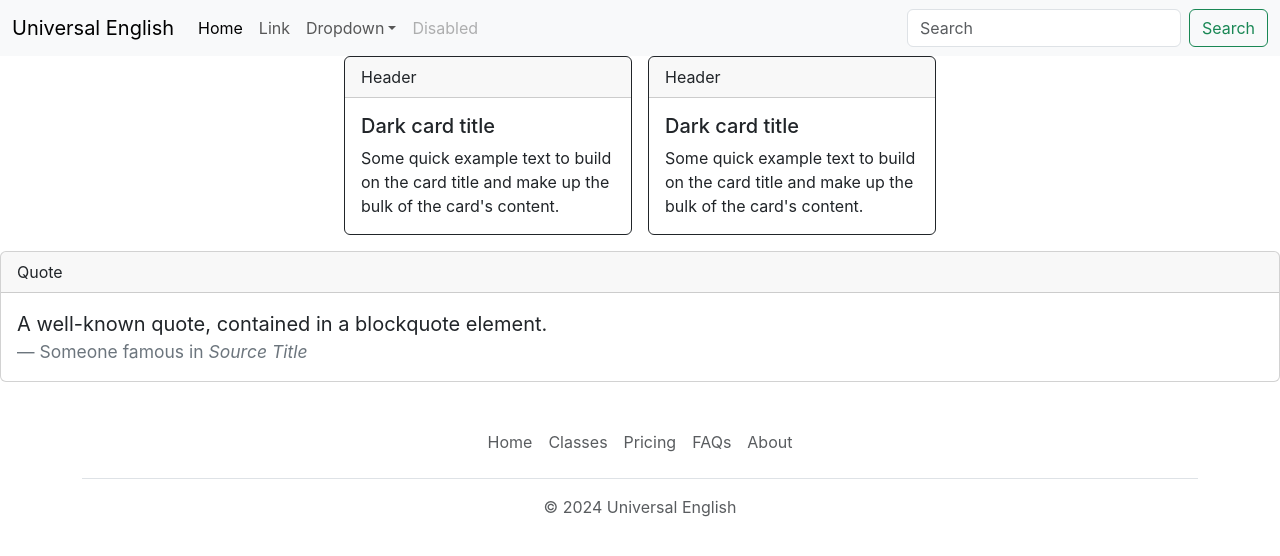
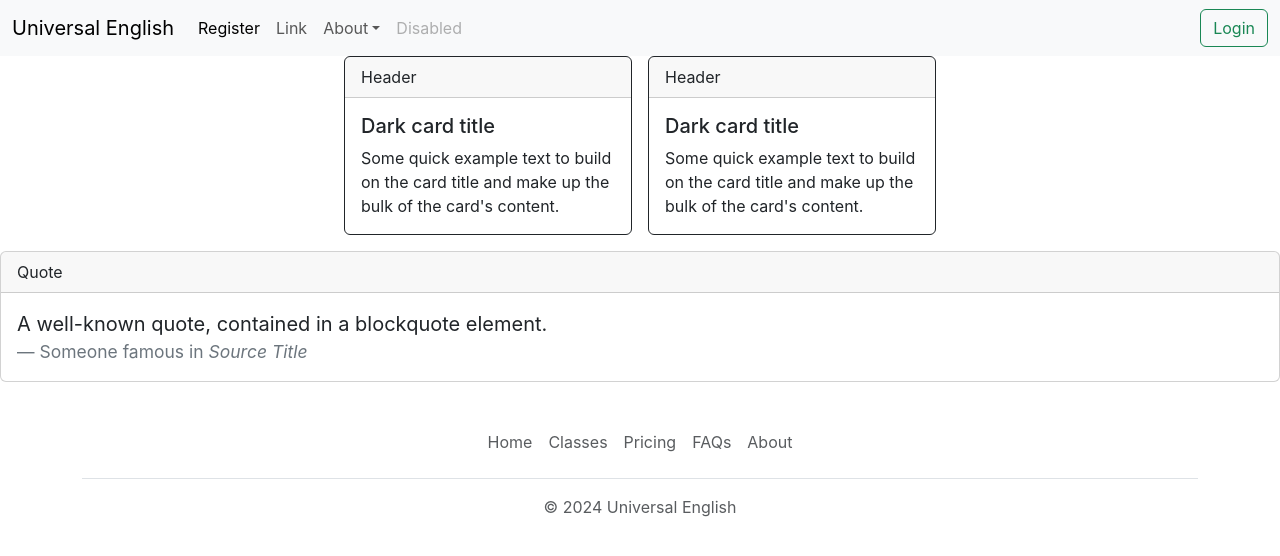
Before and after one commit to jmmount/universal, a React (Create React App) app: page / in a window 1280 px wide. Shown: the top 556 px of the page. Built offline with nearby package versions, Linux system fonts and the light colour scheme.

Commit message:
adds pages

```diff
--- a/src/components/Navbar.jsx
+++ b/src/components/Navbar.jsx
@@ -9,14 +9,14 @@ function Navbar () {
     <div className="collapse navbar-collapse" id="navbarSupportedContent">
       <ul className="navbar-nav me-auto mb-2 mb-lg-0">
         <li className="nav-item">
-          <a className="nav-link active" aria-current="page" href="#">Home</a>
+          <a className="nav-link active" aria-current="page" href="#">Register</a>
         </li>
         <li className="nav-item">
           <a className="nav-link" href="#">Link</a>
         </li>
         <li className="nav-item dropdown">
           <a className="nav-link dropdown-toggle" href="#" role="button" data-bs-toggle="dropdown" aria-expanded="false">
-            Dropdown
+            About
           </a>
 
         </li>
@@ -24,9 +24,9 @@ function Navbar () {
           <a className="nav-link disabled" aria-disabled="true">Disabled</a>
         </li>
       </ul>
-      <form className="d-flex" role="search">
-        <input className="form-control me-2" type="search" placeholder="Search" aria-label="Search"/>
-        <button className="btn btn-outline-success" type="submit">Search</button>
+      <form className="d-flex" role="login">
+
+        <button className="btn btn-outline-success" type="submit">Login</button>
       </form>
     </div>
   </div>
--- /dev/null
+++ b/src/pages/About.jsx
@@ -0,0 +1,6 @@
+function About () {
+    return (
+        <Navbar />,
+        <Footer />
+    );
+}
```
Also changed, not shown: src/pages/Login.jsx (added, +8 -0 lines), src/pages/SignUp.jsx (added, +8 -0 lines), src/pages/PlaceTest.jsx (added).
